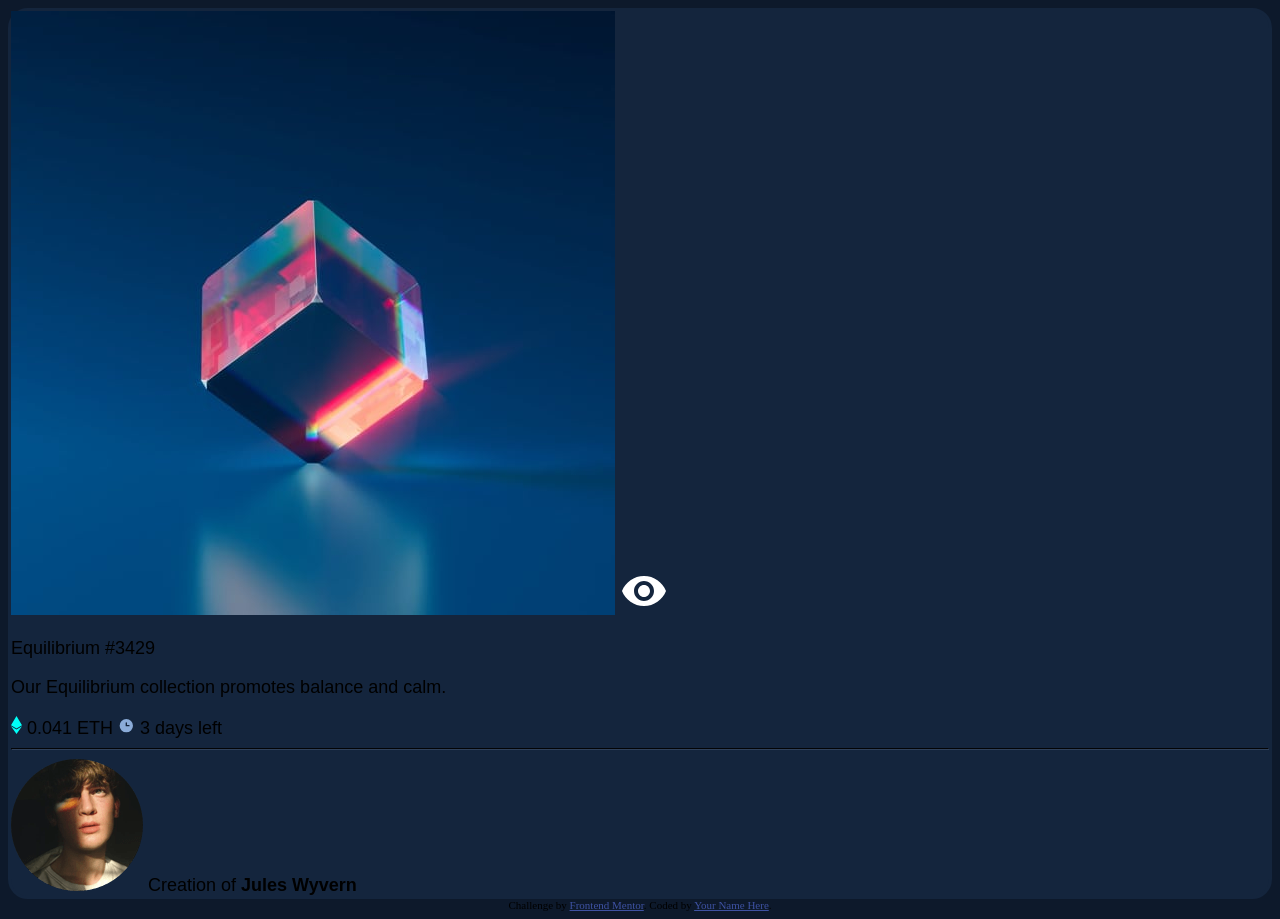
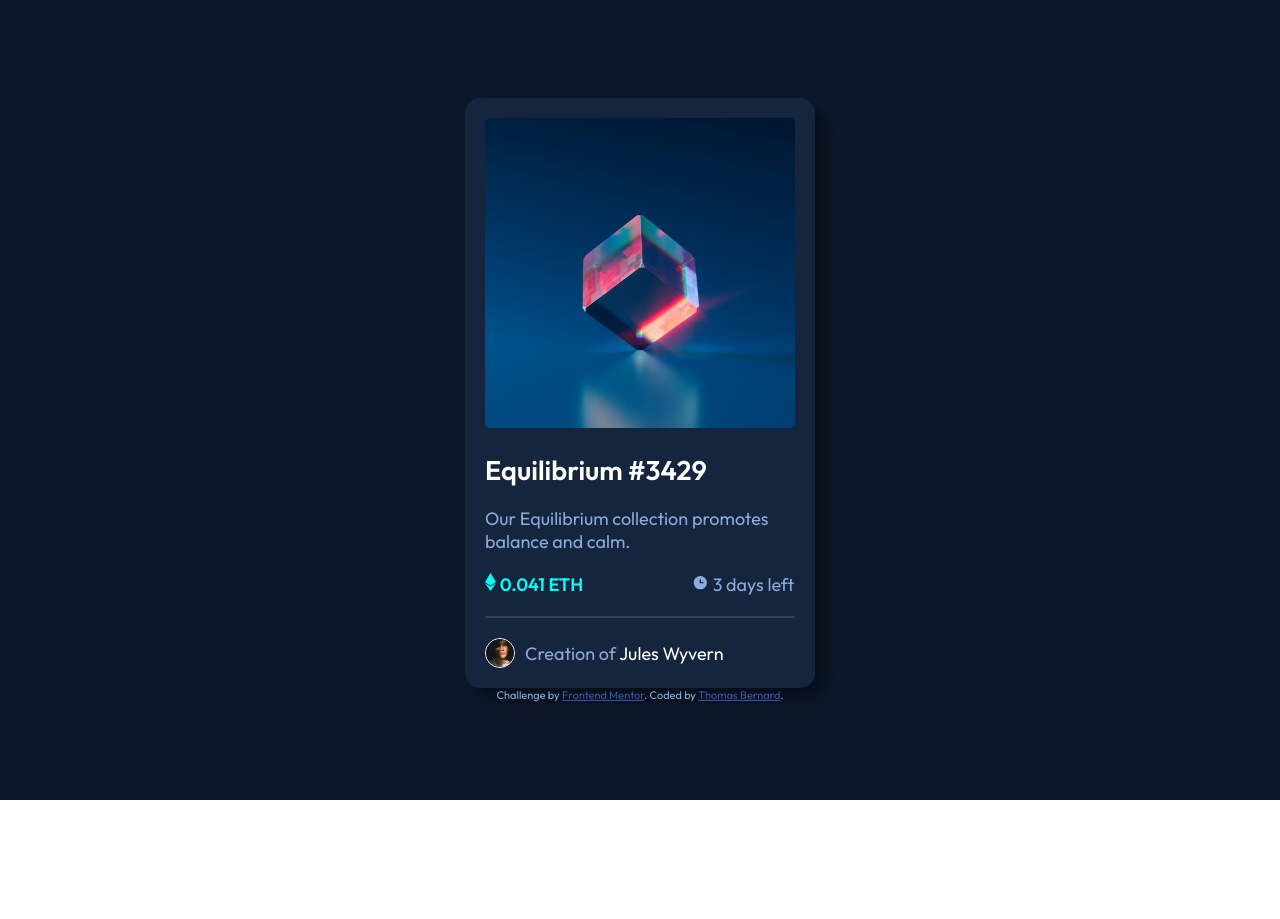
Before and after one commit to BernieTB/nft_card, a plain HTML site: page nft-preview-card-component-main/index.html in a window 1280 px wide. After the commit the page ends 800 px from the top, so only its background shows below. Drawn offline with Linux system fonts and the light colour scheme.

Commit message:
Add final css

```diff
--- a/nft-preview-card-component-main/index.html
+++ b/nft-preview-card-component-main/index.html
@@ -5,6 +5,11 @@
   <meta name="viewport" content="width=device-width, initial-scale=1.0"> <!-- displays site properly based on user's device -->
 
   <link rel="icon" type="image/png" sizes="32x32" href="./images/favicon-32x32.png">
+
+  <link rel="preconnect" href="https://fonts.googleapis.com">
+  <link rel="preconnect" href="https://fonts.gstatic.com" crossorigin>
+  <link href="https://fonts.googleapis.com/css2?family=Outfit:wght@300;400;600&display=swap" rel="stylesheet">
+
   <link rel="stylesheet" href="style.css">
 
   <title>Frontend Mentor | NFT preview card component</title>
@@ -17,41 +22,34 @@
   </style>
 </head>
 <body>
-  <div id="card">
+  <main>
+    <div class="card">
 
-    <div id="card_img">
-      <img id="card_img_main" src="./images/image-equilibrium.jpg"/>
-      <img id="card_img_overlay" src="./images/icon-view.svg"/>
+      <div class="card_img">
+        <img class="main_img" src="./images/image-equilibrium.jpg"/ alt="">
+      </div>
+      <h2>Equilibrium #3429</h2>
+      <p>Our Equilibrium collection promotes balance and calm.</p>
+
+      <div id="card_info">
+        <img class="icon-etherum" src="./images/icon-ethereum.svg" alt="icon-ethereum"/>
+        <span class="card_price">0.041 ETH</span>
+        <img class="icon-clock" src="./images/icon-clock.svg" alt="icon-clock"/>
+        <span class="card_sale_time_left">3 days left</span>
       </div>
 
-    <div>
-      <p id="card_title">Equilibrium #3429</p>
-      <p id="card_description">Our Equilibrium collection promotes balance and calm.</p>
-    </div>
+      <hr>
 
-    <span id="card_price">
-      <img src="./images/icon-ethereum.svg"/>
-      0.041 ETH
-    </span>
-    <span id="card_sale_time_left">
-      <img src="./images/icon-clock.svg"/>
-      3 days left
-    </span>
-    <hr>
-    <div id="card_author">
-      <img src="./images/image-avatar.png"/>
-      <span id="auhtor_name">
-        Creation of
-        <strong>
-          Jules Wyvern
-        </strong>
-      </span>
+      <div class="card_author">
+        <img class="avatar" src="./images/image-avatar.png" alt="avatar"/>
+        <div class="auhtor_name">Creation of <span class="name">Jules Wyvern</span></div>
       </div>
     </div>
 
     <div class="attribution">
       Challenge by <a href="https://www.frontendmentor.io?ref=challenge" target="_blank">Frontend Mentor</a>.
-    Coded by <a href="#">Your Name Here</a>.
+      Coded by <a href="#">Thomas Bernard</a>.
     </div>
+  </main>
 </body>
 </html>
--- a/nft-preview-card-component-main/style.css
+++ b/nft-preview-card-component-main/style.css
@@ -1,18 +1,124 @@
-html{
-    background-color: hsl(217, 54%, 11%);
+* {
+	margin: 0;
+	padding: 0;
+	box-sizing: border-box;
 }
 
-hr{
-    border-color: hsl(215, 32%, 27%);
-    text-align: center;
+main {
+	height: 100vh;
+	display: flex;
+	justify-content: center;
+	align-items: center;
+	flex-direction: column;
+	font-family: "Outfit", sans-serif;
+	background-color: hsl(217, 54%, 11%);
+	color: hsl(215, 51%, 70%);
+	font-size: 18px;
 }
 
-#card{
-    font-size: 18px;
-    font-family: 'Outfit', sans-serif;
-    border: solid;
-    text-align: justify;
-    background-color: hsl(216, 50%, 16%);
-    border-color: hsl(216, 50%, 16%);
-    border-radius: 20px;
+.card {
+	max-height: 80vh;
+	max-width: 350px;
+	background-color: hsl(216, 50%, 16%);
+	border-radius: 15px;
+    box-shadow: 10px 10px 20px hsl(217, 60%, 6%);
 }
+
+.card_img {
+	position: relative;
+	cursor: pointer;
+}
+
+.main_img {
+	margin: 20px;
+	max-width: 310px;
+	border-radius: 5px;
+}
+
+.card_img::before {
+	position: absolute;
+	width: 310px;
+	height: 310px;
+	top: 20px;
+	left: 20px;
+	border-radius: 5px;
+	content: "";
+	background-color: hsl(178deg 100% 50% / 40%);
+	transition: 0.5s;
+	opacity: 0;
+}
+.card_img::after {
+	position: absolute;
+	top: 50%;
+	left: 50%;
+
+	transform: translate(-50%, -50%);
+	content: url(./images/icon-view.svg);
+	opacity: 0;
+	transition: 0.5s;
+}
+.card_img:hover.card_img::before,
+.card_img:hover.card_img::after {
+	opacity: 1;
+}
+
+h2 {
+	margin: 0 0 20px 20px;
+	color: hsl(0, 0%, 100%);
+	transition: 0.5s;
+}
+
+p {
+	margin: 20px;
+}
+
+.card_info {
+	display: flex;
+	margin: 20px 20px 20px 20px;
+}
+
+.icon-etherum {
+	flex: 1 1 auto;
+	padding-left: 20px;
+}
+.card_price {
+	flex: 1 1 auto;
+	color: hsl(178, 100%, 50%);
+	font-weight: bold;
+}
+
+.icon-clock {
+	padding-left: 105px;
+}
+
+hr {
+	margin: 20px;
+	border: 1px solid hsl(215, 32%, 27%);
+}
+
+.card_author {
+	display: flex;
+	align-items: center;
+	padding: 0 20px 20px;
+}
+
+.avatar {
+	height: 30px;
+	border: 1px solid hsl(0, 0%, 100%);
+	border-radius: 50%;
+}
+
+.auhtor_name {
+	padding-left: 10px;
+}
+
+.name {
+	color: hsl(0, 0%, 100%);
+	transition: 0.5s;
+}
+
+h2:hover,
+.name:hover {
+	color: hsl(178, 100%, 50%);
+	cursor: pointer;
+}
```
Lines whose indentation alone changed are shown as unchanged.
